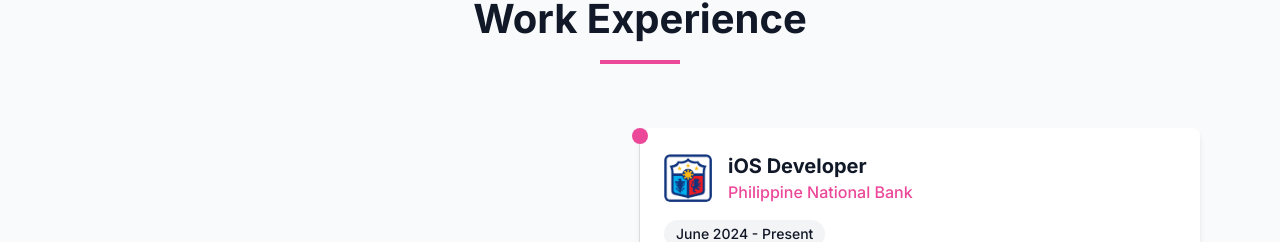
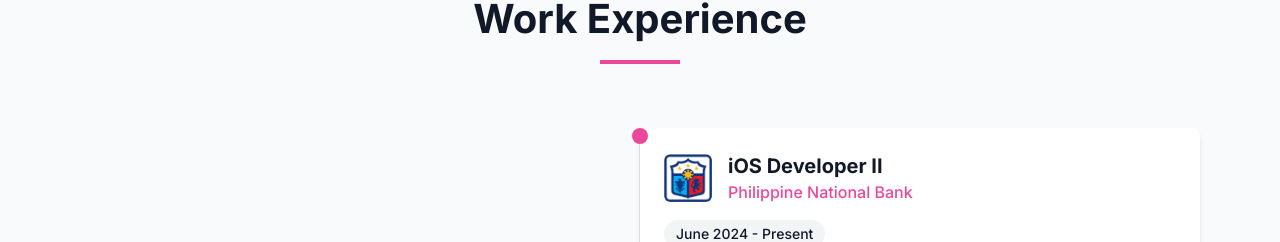
Before and after one commit to ecoknows/jerico.dev, a React (Vite) app: page / in a window 1280 px wide. Shown: the part 1560-1802 px from the top of the page. Built offline with nearby package versions, Linux system fonts and the light colour scheme.

Commit message:
Update position and reco

```diff
--- a/src/components/sections/Experience.tsx
+++ b/src/components/sections/Experience.tsx
@@ -3,7 +3,7 @@ import React from 'react';
 const experiences = [
   {
     company: 'Philippine National Bank',
-    position: 'iOS Developer',
+    position: 'iOS Developer II',
     period: 'June 2024 - Present',
     description: 'Contributed to the development and enhancement of key features in a secure mobile banking app, including credit card locking, QR-based transfers, and payment modules. Improved app performance, delivered bug fixes, and supported pre-production builds through Apple Connect. Collaborated with cross-functional teams to ensure high-quality, user-friendly experiences, strengthened app security with SSL Pinning, and participated in technical interviews for iOS developer roles.',
     logo: 'pnb-logo.png'
--- a/src/components/sections/Testimonials.tsx
+++ b/src/components/sections/Testimonials.tsx
@@ -3,10 +3,10 @@ import { ChevronLeft, ChevronRight, Quote, Star } from 'lucide-react';
 
 const testimonials = [
   {
-    quote: "Jerico is one of the most reliable and skilled developers I've worked with. He consistently delivers clean, scalable code and approaches every challenge with focus and professionalism. Calm under pressure and highly collaborative, Jerico is a valuable asset to any team.",
-    name: "Ken Harvey Oresca",
-    position: "Software Developer at Taters",
-    image: "ken.jfif"
+    quote: "Worked with Eco on multiple projects. I can say he's an excellent and hardworking developer! 👍",
+    name: "Eusebio Yu",
+    position: "Senior Solutions Engineer at AWB",
+    image: "sebs.jpeg"
   },
   {
     quote: "I had the pleasure of working with Jerico with ERP projects, and I was impressed by his technical skills, reliability, and collaborative attitude. He's indeed a valuable asset to the team.",
@@ -19,6 +19,12 @@ const testimonials = [
     name: "Charles Kurt",
     position: "Mobile App Developer at AWB",
     image: "charles.jfif"
+  },
+  {
+    quote: "Jerico is one of the most reliable and skilled developers I've worked with. He consistently delivers clean, scalable code and approaches every challenge with focus and professionalism. Calm under pressure and highly collaborative, Jerico is a valuable asset to any team.",
+    name: "Ken Harvey Oresca",
+    position: "Software Developer at Taters",
+    image: "ken.jfif"
   },
 ];
 
```
Also changed, not shown: public/sebs.jpeg (added), 1 other file (tests, documents, lock files or other folders).
